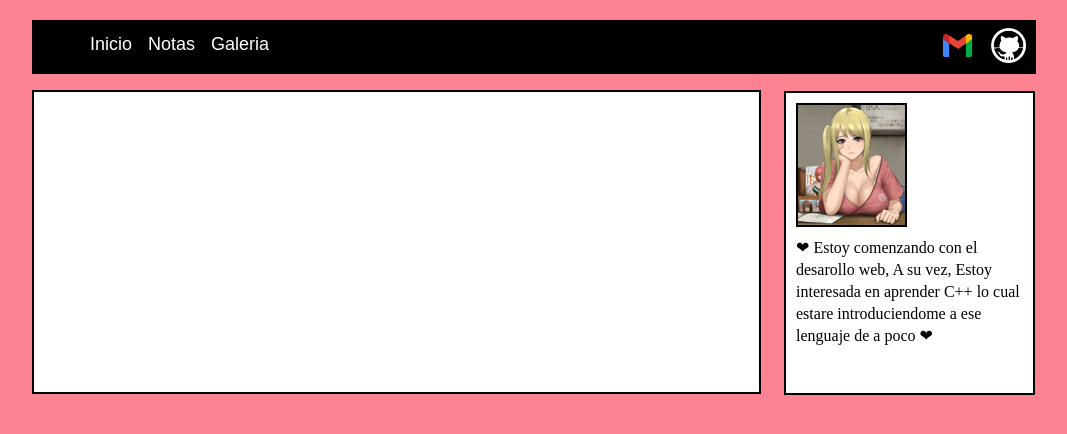
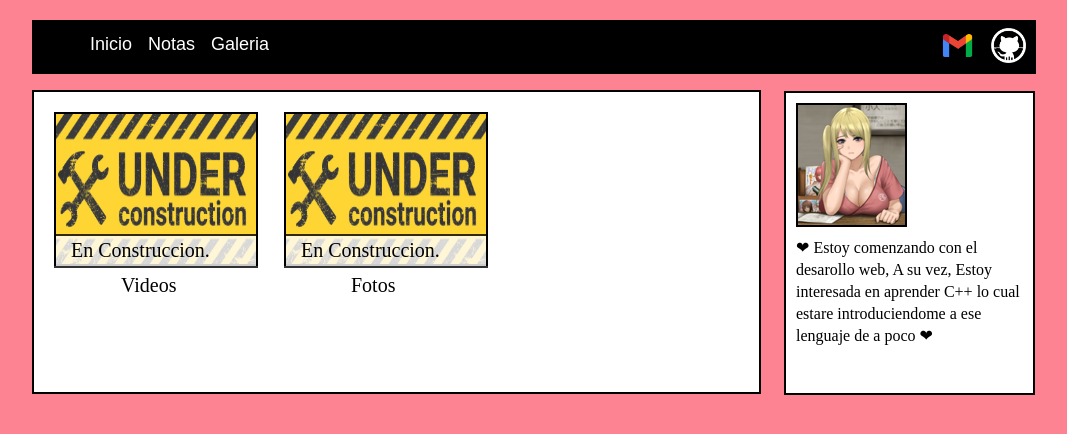
Before and after one commit to MazaferiK/Personal-blog, a plain HTML site: page gallery.html in a window 1280 px wide. Shown: the whole page, without its empty margins (168-1235 px from the left). Drawn offline with Linux system fonts and the light colour scheme.

Commit message:
Concepto de galeria

```diff
--- a/gallery.html
+++ b/gallery.html
@@ -23,6 +23,18 @@
         </div>
         <!-- Es el fondo del texto principal, se mostrara detras del contenido. -->
         <div class="fondo-texto-principal">
+            <div class="videos-galeria">
+                <img src="images/construction.jpg" class="videos-galeria-miniatura">
+                <div class="videos-galeria-transparencia"></div>
+                <p class="videos-galeria-texto">En Construccion.</p>
+                <p class="videos-galeria-descripcion">Videos</p>
+            </div>
+            <div class="fotos-galeria">
+                <img src="images/construction.jpg" class="fotos-galeria-miniatura">
+                <div class="fotos-galeria-transparencia"></div>
+                <p class="fotos-galeria-texto">En Construccion.</p>
+                <p class="fotos-galeria-descripcion">Fotos</p>
+            </div>
         </div>
         <!-- Es para el fondo donde aparecera la foto y texto. -->
         <div class="fondo-barra-informacion-principal">
--- a/style-gallery.css
+++ b/style-gallery.css
@@ -49,6 +49,88 @@ body {
     border: 2px solid #000000;
 }
 
+.videos-galeria {
+    width: 200px;
+    height: 150px;
+    position: absolute;
+    top: 20px;
+    left: 20px;
+    background: #ffffff;
+    border: 2px solid #000000;
+    cursor: pointer;
+}
+
+.videos-galeria-miniatura {
+    opacity: 0.8;
+    width: 200px;
+    height: 150px;
+}
+
+.videos-galeria-transparencia {
+    opacity: 0.8;
+    width: 200px;
+    height: 30px;
+    top: 120px;
+    left: -2px;
+    position: absolute;
+    background: #ffffff;
+    border: 2px solid #000000;
+}
+
+.videos-galeria-texto {
+    font-size: 20px;
+    top: 105px;
+    left: 15px;
+    position: absolute;
+}
+.videos-galeria-descripcion {
+    position: absolute;
+    font-size: 20px;
+    top: 140px;
+    left: 65px;
+}
+
+.fotos-galeria {
+    width: 200px;
+    height: 150px;
+    position: absolute;
+    top: 20px;
+    left: 250px;
+    background: #ffffff;
+    border: 2px solid #000000;
+    cursor: pointer;
+}
+
+.fotos-galeria-miniatura {
+    opacity: 0.8;
+    width: 200px;
+    height: 150px;
+}
+
+.fotos-galeria-transparencia {
+    opacity: 0.8;
+    width: 200px;
+    height: 30px;
+    top: 120px;
+    left: -2px;
+    position: absolute;
+    background: #ffffff;
+    border: 2px solid #000000;
+}
+
+.fotos-galeria-texto {
+    font-size: 20px;
+    top: 105px;
+    left: 15px;
+    position: absolute;
+}
+.fotos-galeria-descripcion {
+    position: absolute;
+    font-size: 20px;
+    top: 140px;
+    left: 65px;
+}
+
 .fondo-barra-informacion-principal {
     width: 247px;
     height: 300px;
--- a/style-notes.css
+++ b/style-notes.css
@@ -41,7 +41,7 @@ body {
 
 .fondo-texto-principal {
     width: 725px;
-    height: 400px;
+    height: 500px;
     position: absolute;
     top: 68px;
     left: -2px;
```
Also changed, not shown: notes.html (+1 -0 lines), images/construction.jpg (added).
